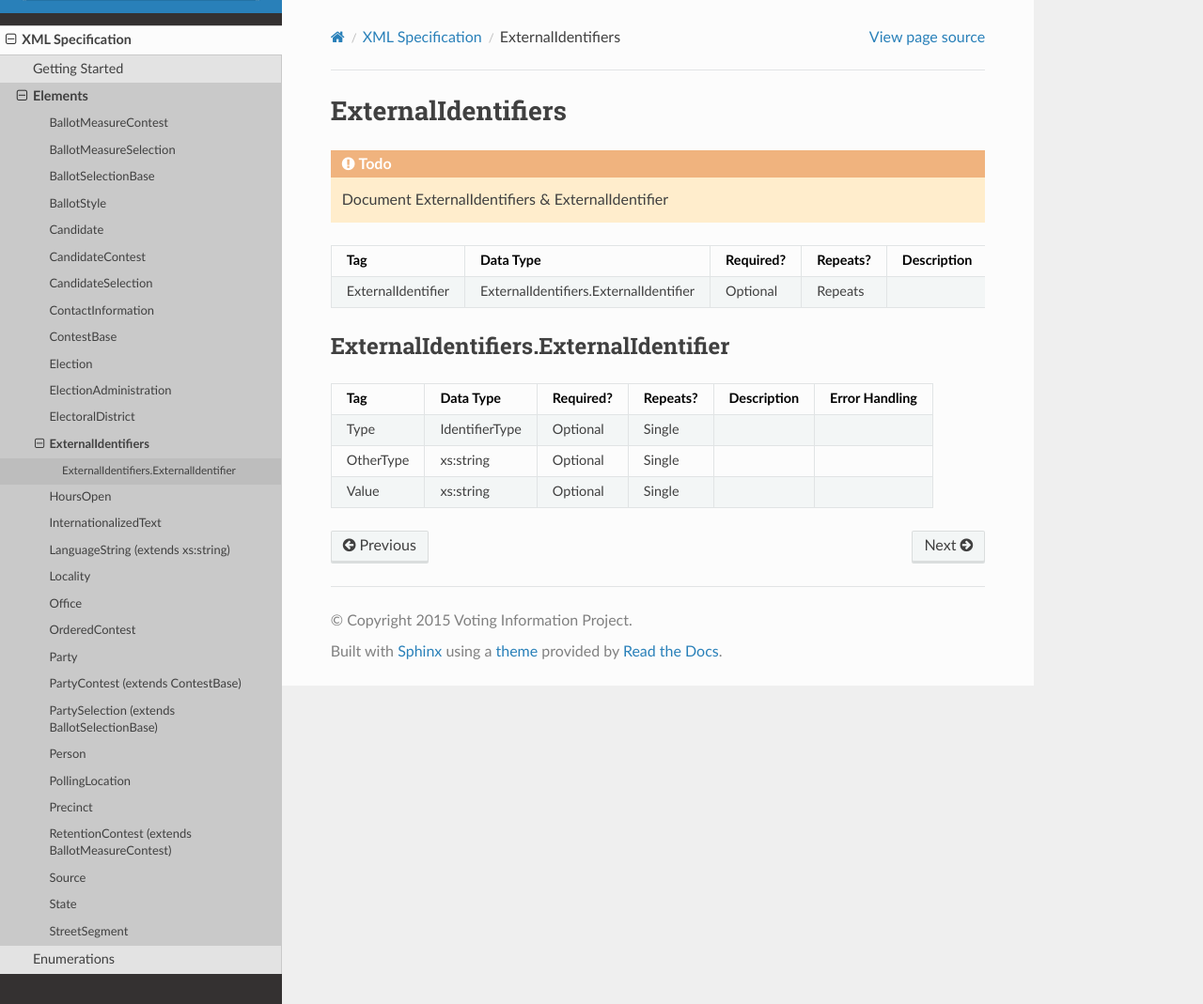
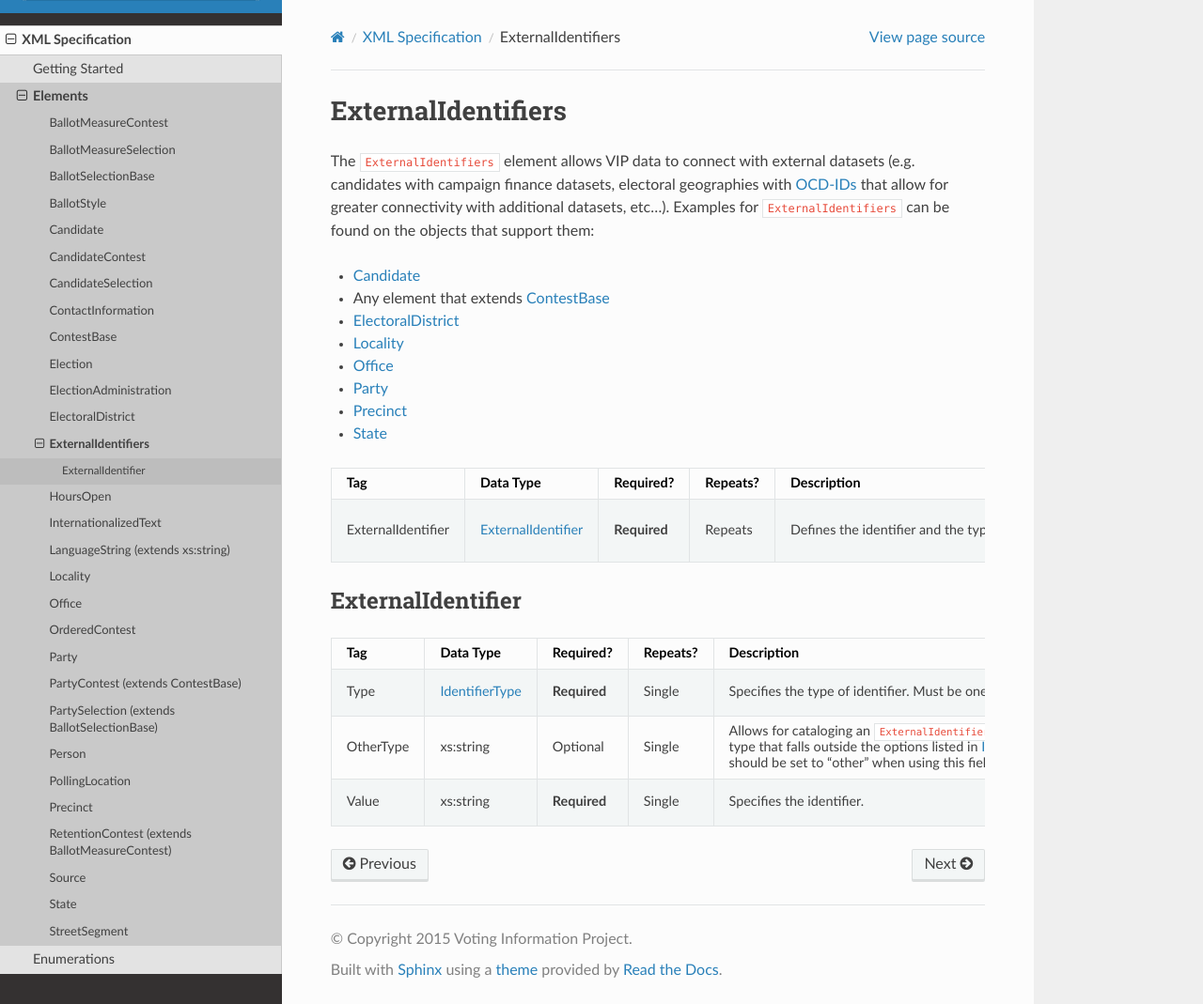
Before and after one commit to votinginfoproject/vip-specification, a Sphinx documentation site: the page built from docs/xml/elements/external_identifiers.rst, in a window 1280 px wide and 1069 px high. Shown: the whole window at 94% size. Built offline with Sphinx 7.4.7 and the Read the Docs theme 2.0.0, drawn with Linux system fonts in a browser that asks for light colours.

Commit message:
Completed documentation for `ExternalIdentifiers` Closes #195

```diff
--- a/docs/xml/elements/external_identifiers.rst
+++ b/docs/xml/elements/external_identifiers.rst
@@ -1,27 +1,73 @@
 ExternalIdentifiers
 ===================
 
-.. todo::
+The ``ExternalIdentifiers`` element allows VIP data to connect with external datasets (e.g.
+candidates with campaign finance datasets, electoral geographies with `OCD-IDs`_ that allow for
+greater connectivity with additional datasets, etc...). Examples for ``ExternalIdentifiers`` can be
+found on the objects that support them:
 
-   Document ExternalIdentifiers & ExternalIdentifier
+* :doc:`Candidate <candidate>`
 
-+--------------------+-----------------------------------------+------------+----------+------------------------------+----------------------------+
-| Tag                | Data Type                               | Required?  | Repeats? |Description                   |Error Handling              |
-|                    |                                         |            |          |                              |                            |
-+====================+=========================================+============+==========+==============================+============================+
-| ExternalIdentifier | ExternalIdentifiers.ExternalIdentifier  | Optional   | Repeats  |                              |                            |
-+--------------------+-----------------------------------------+------------+----------+------------------------------+----------------------------+
+* Any element that extends :doc:`ContestBase <contest_base>`
 
-ExternalIdentifiers.ExternalIdentifier
---------------------------------------
+* :doc:`ElectoralDistrict <electoral_district>`
 
-+------------+--------------------+-----------+----------+----------------------+----------------------------+
-| Tag        | Data Type          | Required? | Repeats? |Description           |Error Handling              |
-|            |                    |           |          |                      |                            |
-+============+====================+===========+==========+======================+============================+
-| Type       | IdentifierType     | Optional  | Single   |                      |                            |
-+------------+--------------------+-----------+----------+----------------------+----------------------------+
-| OtherType  | xs:string          | Optional  | Single   |                      |                            |
-+------------+--------------------+-----------+----------+----------------------+----------------------------+
-| Value      | xs:string          | Optional  | Single   |                      |                            |
-+------------+--------------------+-----------+----------+----------------------+----------------------------+
+* :doc:`Locality <locality>`
+
+* :doc:`Office <office>`
+
+* :doc:`Party <party>`
+
+* :doc:`Precinct <precinct>`
+
+* :doc:`State <state>`
+
+.. _OCD-IDs: http://opencivicdata.readthedocs.org/en/latest/ocdids.html
+
++--------------------+-------------------------+------------+----------+------------------------------+----------------------------+
+| Tag                | Data Type               | Required?  | Repeats? |Description                   |Error Handling              |
+|                    |                         |            |          |                              |                            |
++====================+=========================+============+==========+==============================+============================+
+| ExternalIdentifier |`ExternalIdentifier`_    |**Required**| Repeats  |Defines the identifier and the|At least one valid          |
+|                    |                         |            |          |type of identifier it is (see |`ExternalIdentifier`_ must  |
+|                    |                         |            |          |`ExternalIdentifier`_ for     |be present for              |
+|                    |                         |            |          |complete information).        |``ExternalIdentifiers`` to  |
+|                    |                         |            |          |                              |be valid. If no valid       |
+|                    |                         |            |          |                              |`ExternalIdentifier`_ is    |
+|                    |                         |            |          |                              |present, the implementation |
+|                    |                         |            |          |                              |is required to ignore the   |
+|                    |                         |            |          |                              |``ExternalIdentifiers``     |
+|                    |                         |            |          |                              |element.                    |
+|                    |                         |            |          |                              |                            |
+|                    |                         |            |          |                              |                            |
++--------------------+-------------------------+------------+----------+------------------------------+----------------------------+
+
+ExternalIdentifier
+------------------
+
++------------+----------------------------------+------------+----------+-----------------------------------+----------------------------+
+| Tag        | Data Type                        | Required?  | Repeats? |Description                        |Error Handling              |
+|            |                                  |            |          |                                   |                            |
++============+==================================+============+==========+===================================+============================+
+| Type       |:doc:`IdentifierType              |**Required**| Single   |Specifies the type of              |If the field is invalid or  |
+|            |<../enumerations/identifier_type>`|            |          |identifier. Must be one of the     |not present, the            |
+|            |                                  |            |          |valid types as defined by          |implementation is required  |
+|            |                                  |            |          |:doc:`IdentifierType               |to ignore the               |
+|            |                                  |            |          |<../enumerations/identifier_type>`.|``ElectionIdentifier``      |
+|            |                                  |            |          |                                   |containing it.              |
++------------+----------------------------------+------------+----------+-----------------------------------+----------------------------+
+| OtherType  | xs:string                        | Optional   | Single   |Allows for cataloging an           |If the field is invalid or  |
+|            |                                  |            |          |``ExternalIdentifier`` type that   |not present, the            |
+|            |                                  |            |          |falls outside the options listed in|implementation is required  |
+|            |                                  |            |          |:doc:`IdentifierType               |to ignore it.               |
+|            |                                  |            |          |<../enumerations/identifier_type>`.|                            |
+|            |                                  |            |          |``Type`` should be set to "other"  |                            |
+|            |                                  |            |          |when using this field.             |                            |
++------------+----------------------------------+------------+----------+-----------------------------------+----------------------------+
+| Value      | xs:string                        |**Required**| Single   |Specifies the identifier.          |If the field is invalid or  |
+|            |                                  |            |          |                                   |not present, the            |
+|            |                                  |            |          |                                   |implementation is required  |
+|            |                                  |            |          |                                   |to ignore the               |
+|            |                                  |            |          |                                   |``ElectionIdentifier``      |
+|            |                                  |            |          |                                   |containing it.              |
++------------+----------------------------------+------------+----------+-----------------------------------+----------------------------+
```
